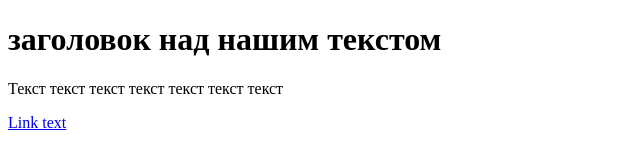
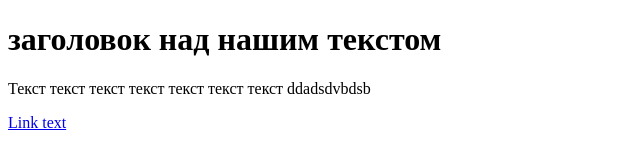
Before and after one commit to DiKey-cloud/origin, a plain HTML site: page test.html in a window 1280 px wide. Shown: the whole page, without its empty margins (0-640 px from the left). Drawn offline with Linux system fonts and the light colour scheme.

Commit message:
new changes in develop

```diff
--- a/test.html
+++ b/test.html
@@ -6,7 +6,7 @@
     </head>
     <body>
         <h1>заголовок над нашим текстом</h1>
-        <p>Текст текст текст текст текст текст текст</p>
+        <p>Текст текст текст текст текст текст текст ddadsdvbdsb</p>
         <a href="#header">Link text</a>
     </body>
 </html>
```
